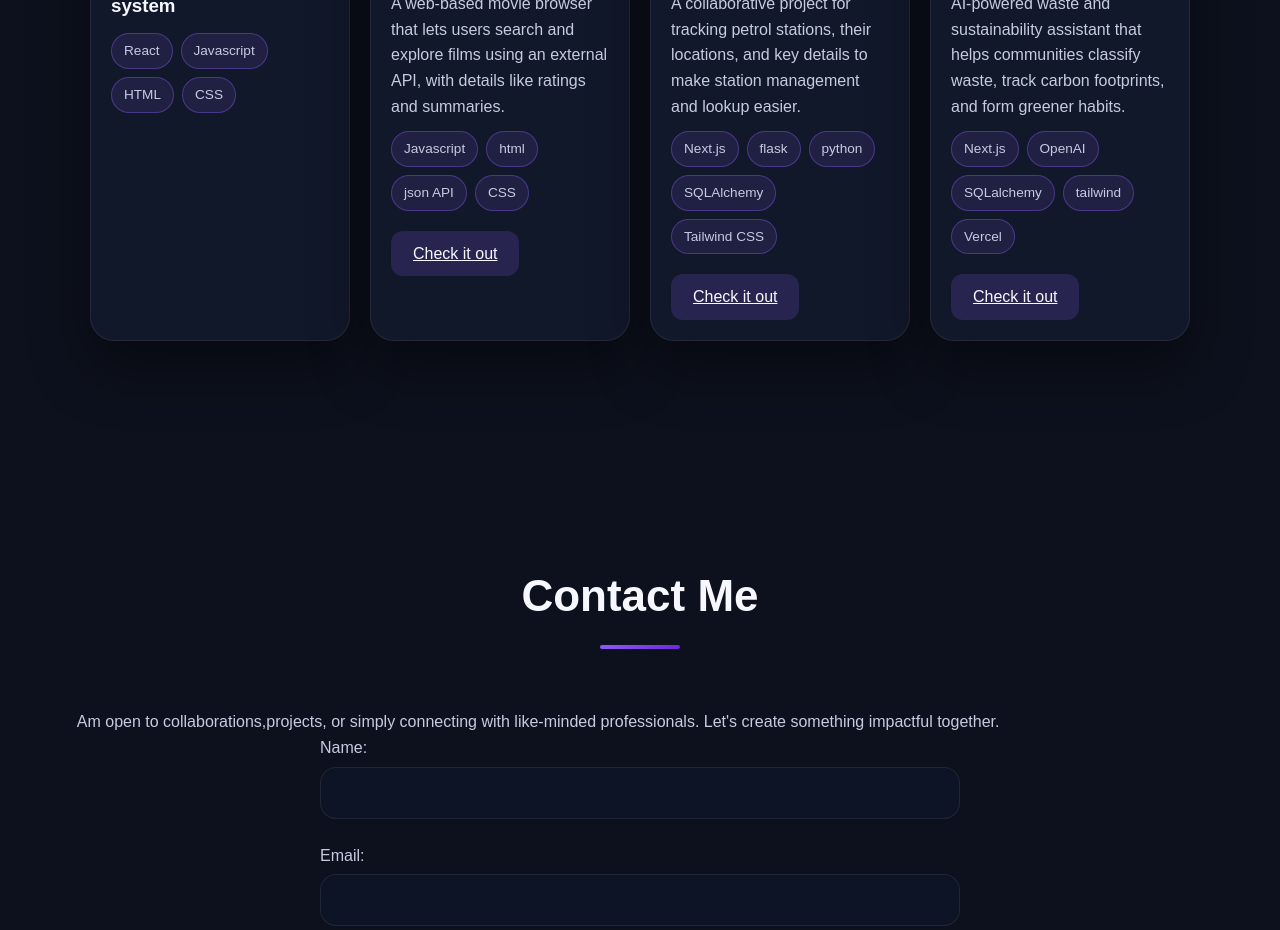
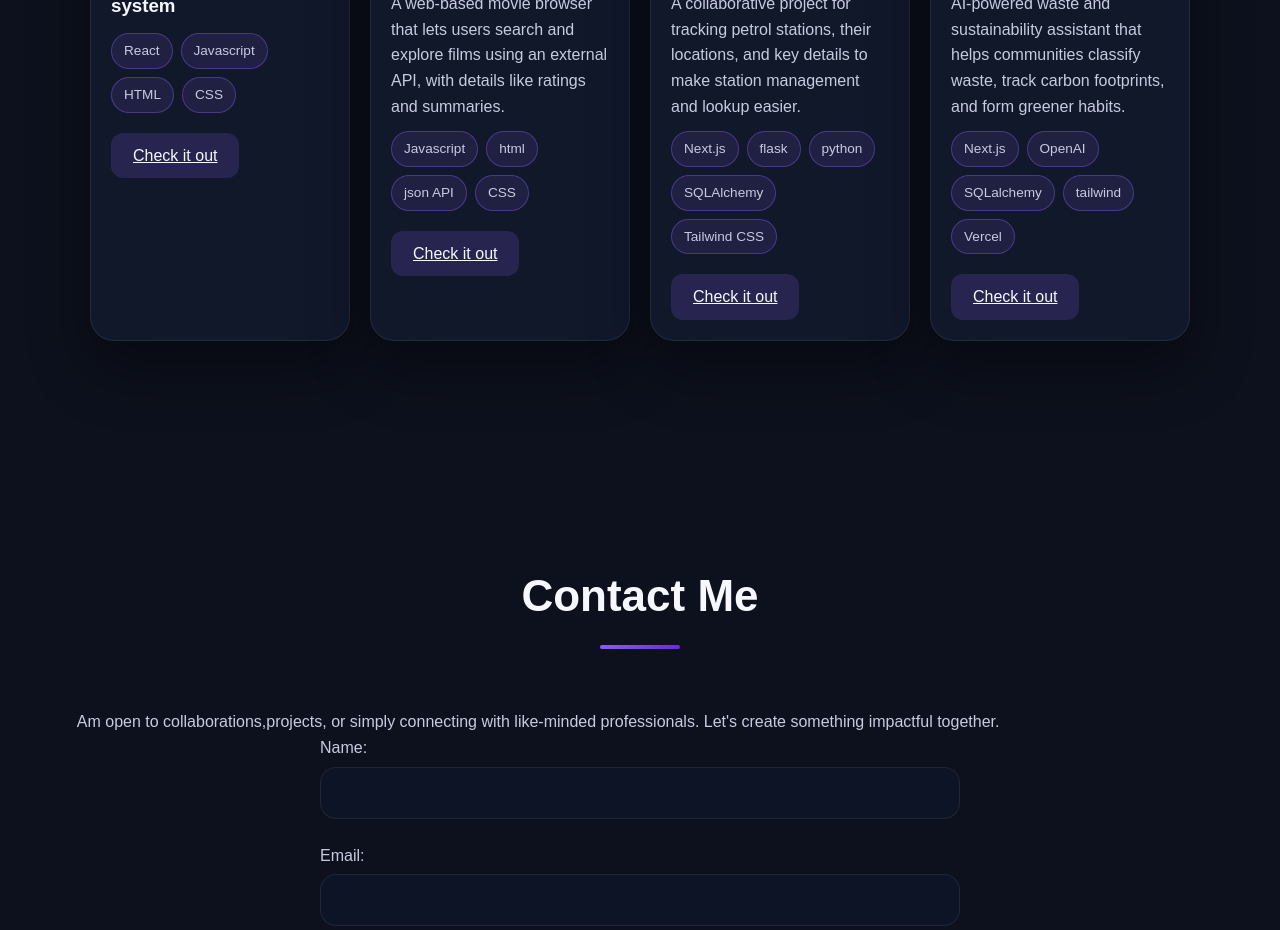
Before and after one commit to Jeremymarube/my-proffesional-portofolio, a Next.js app: page / in a window 1280 px wide. Shown: the part 4280-5210 px from the top of the page. Built offline with nearby package versions, Linux system fonts and the light colour scheme; a web font is replaced by a local one.

Commit message:
Add website link for School Management System project

```diff
--- a/src/components/Projects/Projects.js
+++ b/src/components/Projects/Projects.js
@@ -3,6 +3,7 @@ import Image from 'next/image';
 const projects = [
   {
     title: 'School-management-system',
+    website: 'https://final-project-iota-bay.vercel.app/',
     className: 'project-1',
     image: '/images/school.png',
     technologies: ['React', 'Javascript', 'HTML', 'CSS' ],
```
